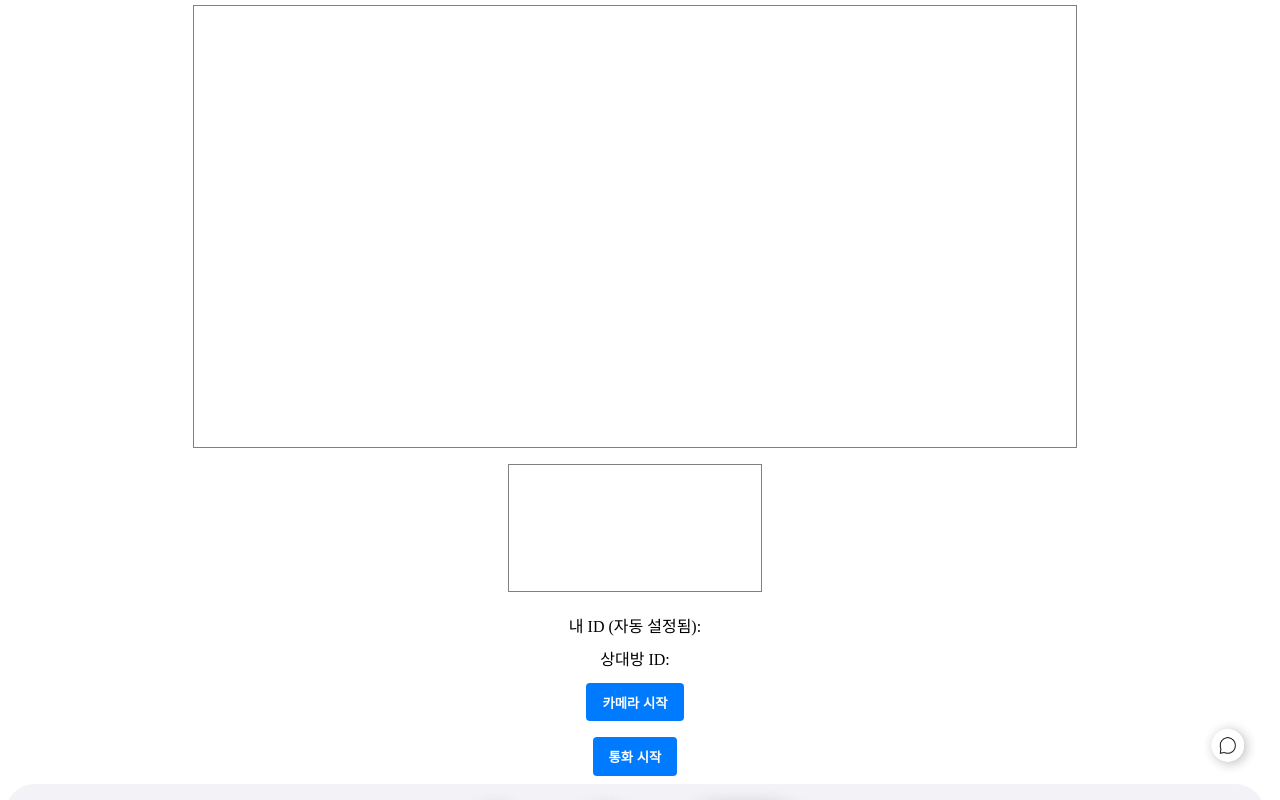
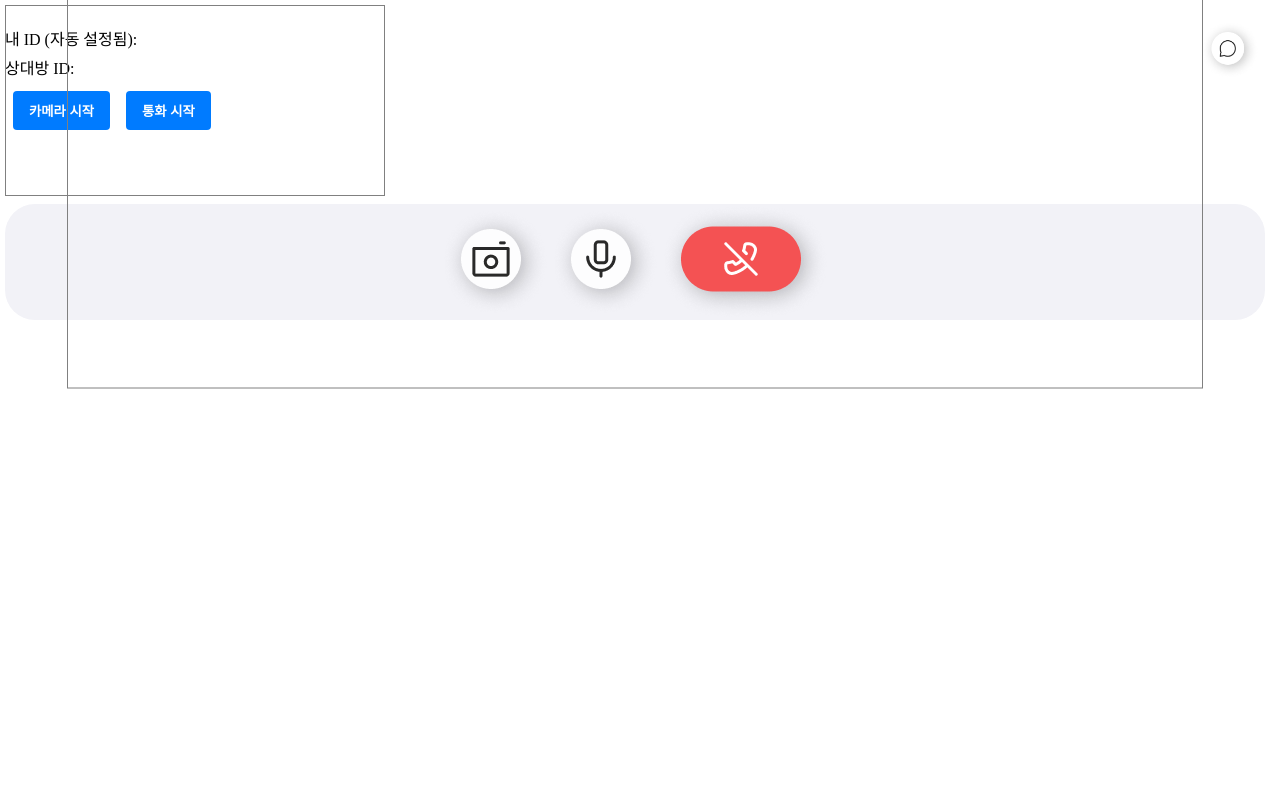
Before and after one commit to SonIRang/SonIRang_frontend, a React (Create React App) app: page /meeting in a window 1280 px wide. Built offline with nearby package versions, Linux system fonts and the light colour scheme.

Commit message:
영상통화 화면 UI수정

```diff
--- a/src/components/Chat.js
+++ b/src/components/Chat.js
@@ -6,6 +6,7 @@ function ChatWindow({ isOpen, toggleChat }) {
   const [chat, setChat] = useState([
     { text: "안녕하세요!", isMe: false },
     { text: "반갑습니다.", isMe: true },
+    { text: "이 곳에 수화가 번역되어 전송됩니다.", isMe: true },
   ]);
 
   // const [chat, setChat] = useState([]); //백엔드 연동시
@@ -63,7 +64,6 @@ function ChatWindow({ isOpen, toggleChat }) {
               </div>
             </ChatRow>
           ))} */}
-
         </ChatBox>
 
         <ChatInput>
@@ -89,7 +89,8 @@ export default ChatWindow;
 const OpenButton = styled.button`
   position: fixed;
   right: 20px;
-  bottom: 20px;
+  top: 20px;
+  z-index: 1000;
   background: none;
   border: none;
   padding: 0;
--- a/src/components/VideoCallScreen.js
+++ b/src/components/VideoCallScreen.js
@@ -26,7 +26,9 @@ const VideoCallScreen = ({ currentUser, receiver }) => {
     }
 
     const socket = new SockJS(
-      `http://localhost:8080/ws-signaling?token=${encodeURIComponent(accessToken)}`
+      `http://localhost:8080/ws-signaling?token=${encodeURIComponent(
+        accessToken
+      )}`
     );
 
     const stompClient = new Client({
@@ -156,7 +158,9 @@ const VideoCallScreen = ({ currentUser, receiver }) => {
     if (!peerConnection) createPeerConnection();
     if (!peerConnection) return;
 
-    await peerConnection.setRemoteDescription(new RTCSessionDescription(data.data));
+    await peerConnection.setRemoteDescription(
+      new RTCSessionDescription(data.data)
+    );
     remoteDescriptionSetRef.current = true;
 
     for (const c of iceCandidateQueueRef.current) {
@@ -186,7 +190,9 @@ const VideoCallScreen = ({ currentUser, receiver }) => {
 
   const handleAnswer = async (data) => {
     if (!peerConnection) return;
-    await peerConnection.setRemoteDescription(new RTCSessionDescription(data.data));
+    await peerConnection.setRemoteDescription(
+      new RTCSessionDescription(data.data)
+    );
     remoteDescriptionSetRef.current = true;
 
     for (const c of iceCandidateQueueRef.current) {
@@ -217,7 +223,7 @@ const VideoCallScreen = ({ currentUser, receiver }) => {
   };
 
   return (
-    <Container>
+    <VideoContainer>
       <LocalVideo ref={localVideoRef} autoPlay muted />
       <RemoteVideo ref={remoteVideoRef} autoPlay />
       <Spacer />
@@ -225,7 +231,7 @@ const VideoCallScreen = ({ currentUser, receiver }) => {
       <InfoText>상대방 ID: {receiver}</InfoText>
       <Button onClick={startMedia}>카메라 시작</Button>
       <Button onClick={createOffer}>통화 시작</Button>
-    </Container>
+    </VideoContainer>
   );
 };
 
@@ -233,21 +239,30 @@ export default VideoCallScreen;
 
 // styled-components는 컴포넌트 함수 아래에 위치
 
-const Container = styled.div`
-  display: flex;
-  flex-direction: column;
-  align-items: center;
+const VideoContainer = styled.div`
+  position: relative;
+  width: 100%;
+  height: 80%;
 `;
 
 const LocalVideo = styled.video`
-  width: 70%;
+  position: absolute;
+  top: 50%;
+  left: 50%;
+  transform: translate(-50%, -50%);
+  width: 90%;
+  // background-color: #808080;
   border: 1px solid gray;
+  z-index: 1;
 `;
 
 const RemoteVideo = styled.video`
-  width: 20%;
+  position: absolute;
+  // bottom: 1rem;
+  // right: 1rem;
+  width: 30%;
   border: 1px solid gray;
-  margin-top: 1rem;
+  z-index: 2;
 `;
 
 const Button = styled.button`
--- a/src/pages/MeetingPage.js
+++ b/src/pages/MeetingPage.js
@@ -51,11 +51,12 @@ export default function ResponsiveChatLayout() {
 
 const Container = styled.div`
   display: flex;
-  height: 100vh;
-  overflow: hidden;
+  height: 85%;
+  // overflow: hidden;
 `;
 
 const LeftPanel = styled.div`
+height: calc(85%-30px);
   flex-grow: 1;
   padding: 5px;
   transition: margin-right 0.3s ease;
@@ -84,4 +85,5 @@ const RightPanel = styled.div`
   hight: 80%;
   padding: 5px;
   flex-direction: column;
+  // z-index: 1000;
 `;
```
